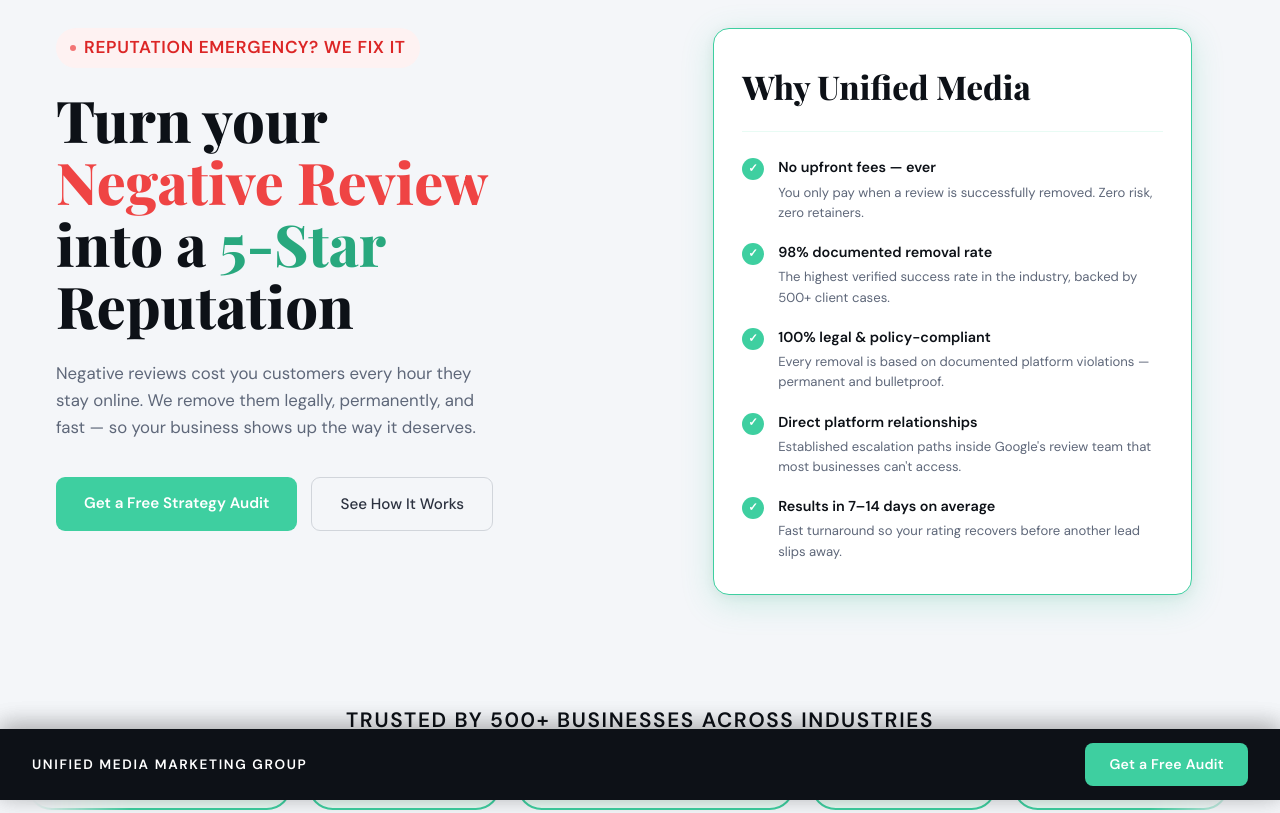
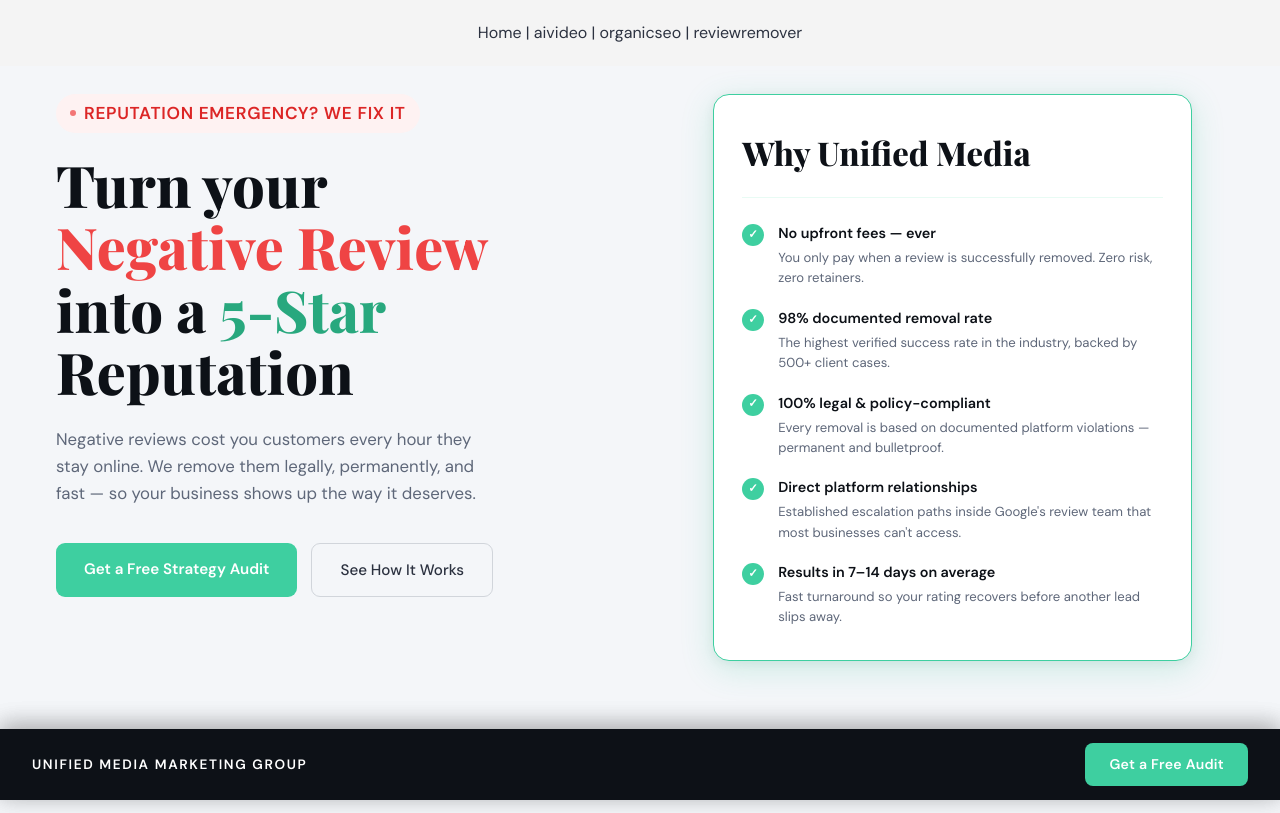
Before and after one commit to yazeya88-art/Professional-Portfolio, a plain HTML site: page reviewremover.html in a window 1280 px wide. Shown: the top 813 px of the page. Drawn offline with nearby package versions, Linux system fonts and the light colour scheme.

Commit message:
Add navigation links to reviewremover.html

```diff
--- a/reviewremover.html
+++ b/reviewremover.html
@@ -1475,6 +1475,12 @@
 </style>
 </head>
 <body>
+  <div style="text-align:center; padding:20px; background:#f4f4f4;">
+  <a href="index.html">Home</a> |
+  <a href="aivideo.html">aivideo</a> |
+  <a href="organicseo.html">organicseo</a> |
+  <a href="reviewremover.html">reviewremover</a>
+</div>
 
   <!-- NAV -->
 
```
